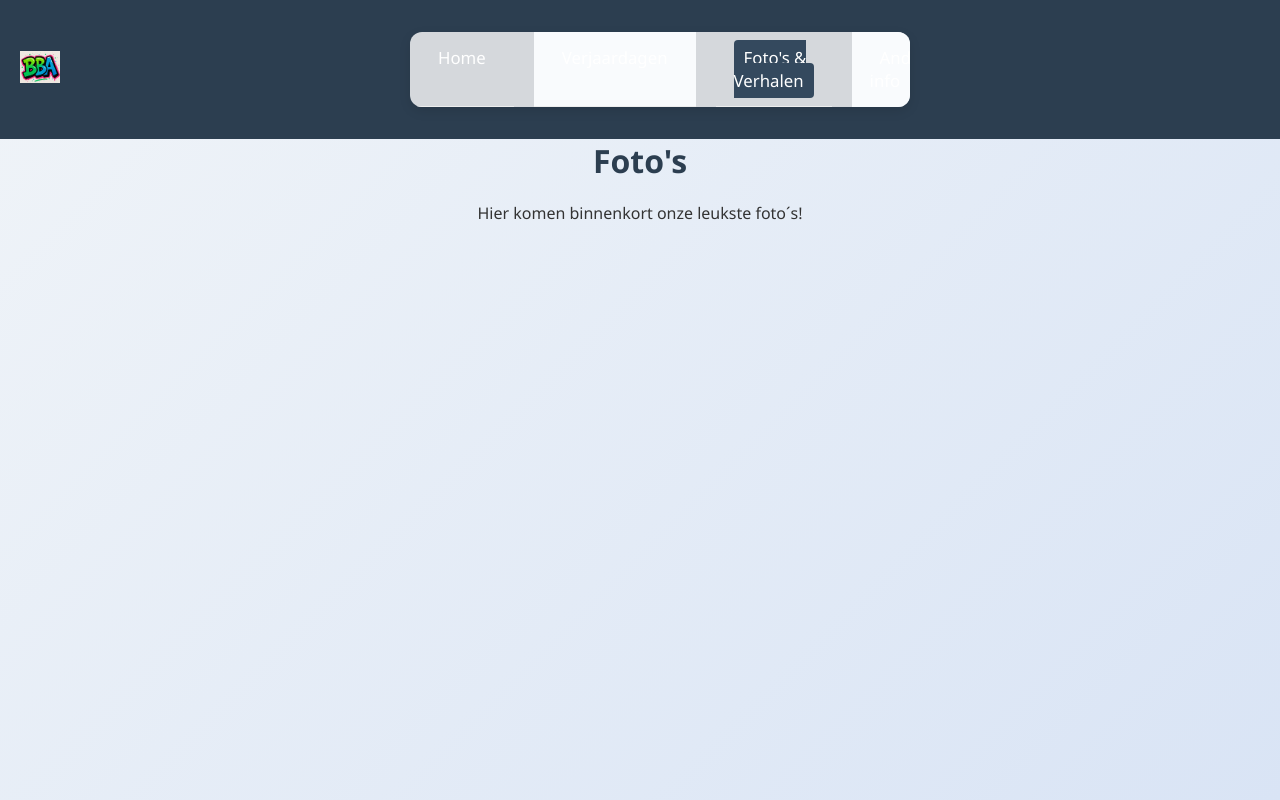
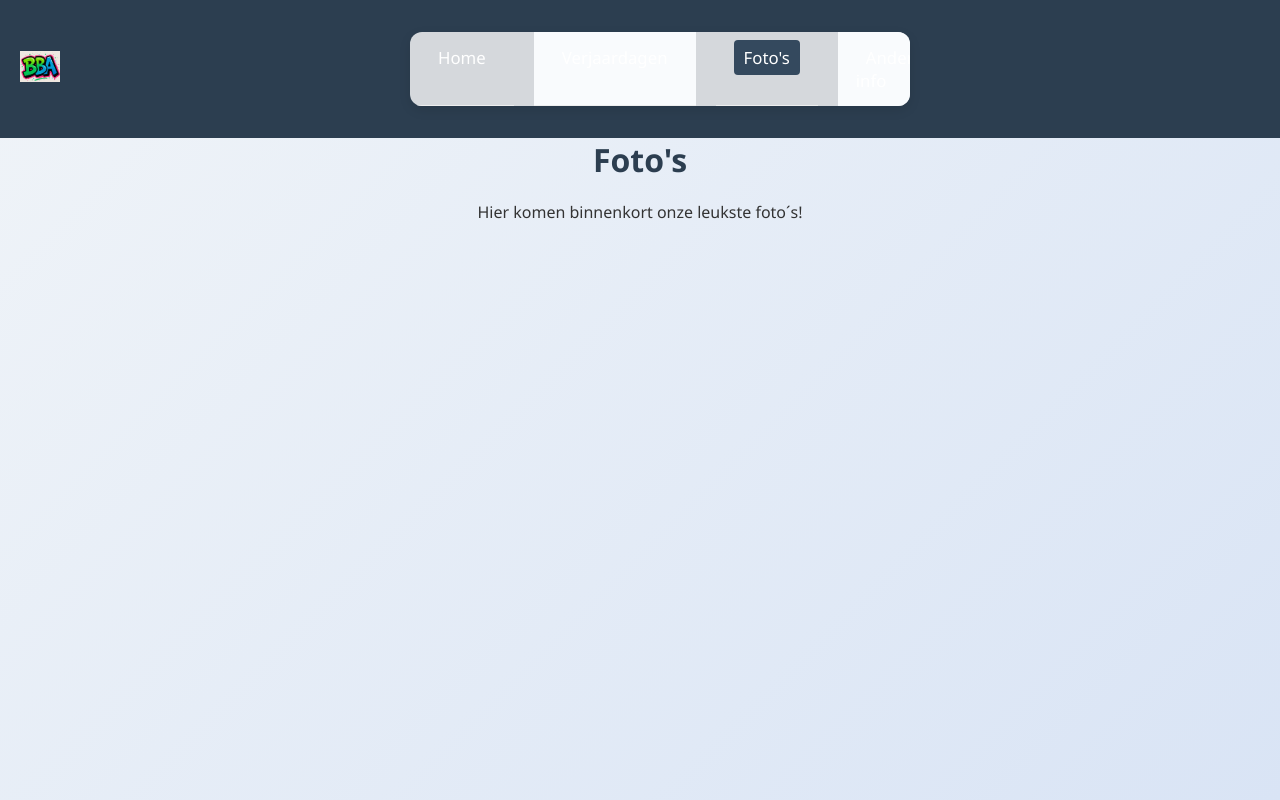
Before and after one commit to Jimisdebest/bba_2025-2026, a plain HTML site: page fotos.html in a window 1280 px wide. Drawn offline with Linux system fonts and the light colour scheme.

Commit message:
Update fotos.html

```diff
--- a/fotos.html
+++ b/fotos.html
@@ -17,7 +17,7 @@
     <ul class="nav-links">
       <li><a href="index.html">Home</a></li>
       <li><a href="verjaardagen.html">Verjaardagen</a></li>
-      <li><a href="fotos.html" class="active">Foto's & Verhalen</a></li>
+      <li><a href="fotos.html" class="active">Foto's</a></li>
       <li><a href="andere.html">Andere info</a></li>
     </ul>
   </nav>
```
